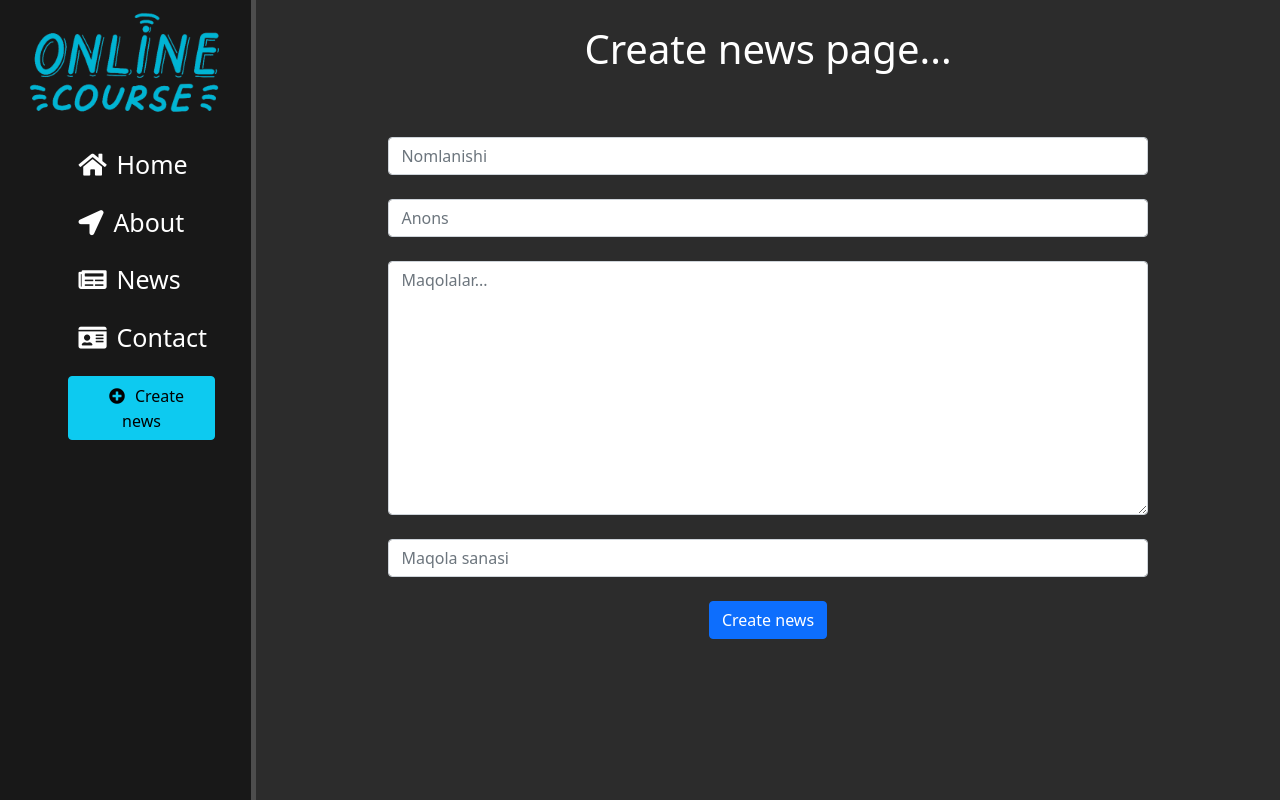
After one commit to azimxxm/Python-and-Django-Lesson, a Django app: page /create/ in a window 1280 px wide. The commit adds this page. Run offline with Django 3.2, Linux system fonts and the light colour scheme; some libraries are stand-ins or nearby versions.

Commit message:
secend commit

```diff
--- /dev/null
+++ b/myweb/forms.py
@@ -0,0 +1,26 @@
+from .models import DataBase
+from django.forms import ModelForm, TextInput, DateTimeInput, Textarea
+
+class DataBaseForm(ModelForm):
+    class Meta:
+        model = DataBase
+        fields = ['title', 'anons', 'full_test', 'data']
+
+        widgets = {
+            "title":TextInput(attrs={
+                'class':'form-control',
+                'placeholder':'Nomlanishi'
+            }),
+            "anons": TextInput(attrs={
+                'class': 'form-control',
+                'placeholder': 'Anons'
+            }),
+            "full_test": Textarea(attrs={
+                'class': 'form-control',
+                'placeholder': 'Maqolalar...'
+            }),
+            "data": DateTimeInput(attrs={
+                'class': 'form-control',
+                'placeholder': 'Maqola sanasi'
+            }),
+        }
--- a/myweb/models.py
+++ b/myweb/models.py
@@ -3,8 +3,8 @@ from django.db import models
 class DataBase(models.Model):
     title = models.CharField('Nomlanishi', max_length=20)
     anons = models.CharField('Anons', max_length=50)
-    full_test = models.TextField('Maqola', max_length=100)
-    data = models.DateTimeField('Habar sanasi')
+    full_test = models.TextField('Maqola matni..', max_length=100)
+    data = models.DateTimeField('Maqola sanasi')
 
     def __str__(self):
         return self.title
--- a/myweb/static/main/css/main.css
+++ b/myweb/static/main/css/main.css
@@ -121,6 +121,22 @@ main .feauters p {
     align-items: center;
 }
 .home {
+    width: 80%;
+    height: 90vh;
+    display: flex;
+    justify-content: space-around;
+    flex-direction: column;
+    align-items: center;
     text-align: center;
     color: #fff;
+    padding: 25px;
 }
+.home form {
+    width: 80%;
+    height: 80vh;
+    display: flex;
+    align-items: center;
+    justify-content: center;
+    flex-direction: column;
+    padding: 10px;
+}
--- /dev/null
+++ b/myweb/templates/main/create.html
@@ -0,0 +1,24 @@
+{% extends 'main/index.html' %}
+
+{% block title %} Create foms  {% endblock %}
+
+{% block content %}
+
+<div class="home">
+    <h1>Create news  page...</h1>
+    <form method="POST">
+        {% csrf_token %}
+        {{ form.title }}<br>
+        {{ form.anons }}<br>
+        {{ form.full_test }}<br>
+        {{ form.data }}<br>
+        <span>{{ error }}</span>
+<!--        <input type="text" placeholder="Nomlanishi" class="form-control"><br>-->
+<!--        <input type="text" placeholder="Anons" class="form-control"><br>-->
+<!--        <textarea class="form-control" placeholder="Maqolalar..."></textarea><br>-->
+<!--        <input type="date" class="form-control"><br>-->
+<!--        <input type="time" class="form-control"><br>-->
+        <button class="btn btn-primary" type="submit">Create news</button>
+    </form>
+</div>
+{% endblock %}
--- a/myweb/templates/main/index.html
+++ b/myweb/templates/main/index.html
@@ -32,6 +32,9 @@
                 <a href="{% url 'contact' %}">
                     <li><i class="fas fa-id-card"></i>Contact</li>
                 </a>
+                <a href="{% url 'create' %}">
+                    <li><button class="btn btn-info"><i class="fas fa-plus-circle"></i>Create news</button></li>
+                </a>
             </ul>
         </div>
     </aside>
--- a/myweb/urls.py
+++ b/myweb/urls.py
@@ -6,5 +6,6 @@ urlpatterns = [
     path('', views.home, name='home'),
     path('about/', views.about, name='about'),
     path('contact/', views.contact, name='contact'),
-    path('news/', views.news_home, name='news_home')
+    path('news/', views.news_home, name='news_home'),
+    path('create/', views.create, name='create')
 ]
--- a/myweb/views.py
+++ b/myweb/views.py
@@ -1,5 +1,7 @@
-from django.shortcuts import render
+import requests
+from django.shortcuts import render, redirect
 from .models import DataBase
+from .forms import DataBaseForm
 
 def home(request):
     return render(request, 'main/home.html')
@@ -13,3 +15,22 @@ def contact(request):
 def news_home(request):
     news = DataBase.objects.all()
     return render(request, 'main/news_home.html', {'news':news})
+
+def create(request):
+    error = ''
+    if request.method == "POST":
+        form = DataBaseForm(request.POST)
+        if form.is_valid():
+            form.save()
+            return redirect('home')
+        else:
+            error = 'Create not full'
+
+
+    form = DataBaseForm()
+
+    data = {
+        'form':form,
+        'error': error
+    }
+    return render(request, 'main/create.html', data)
```
Also changed, not shown: db.sqlite3.
